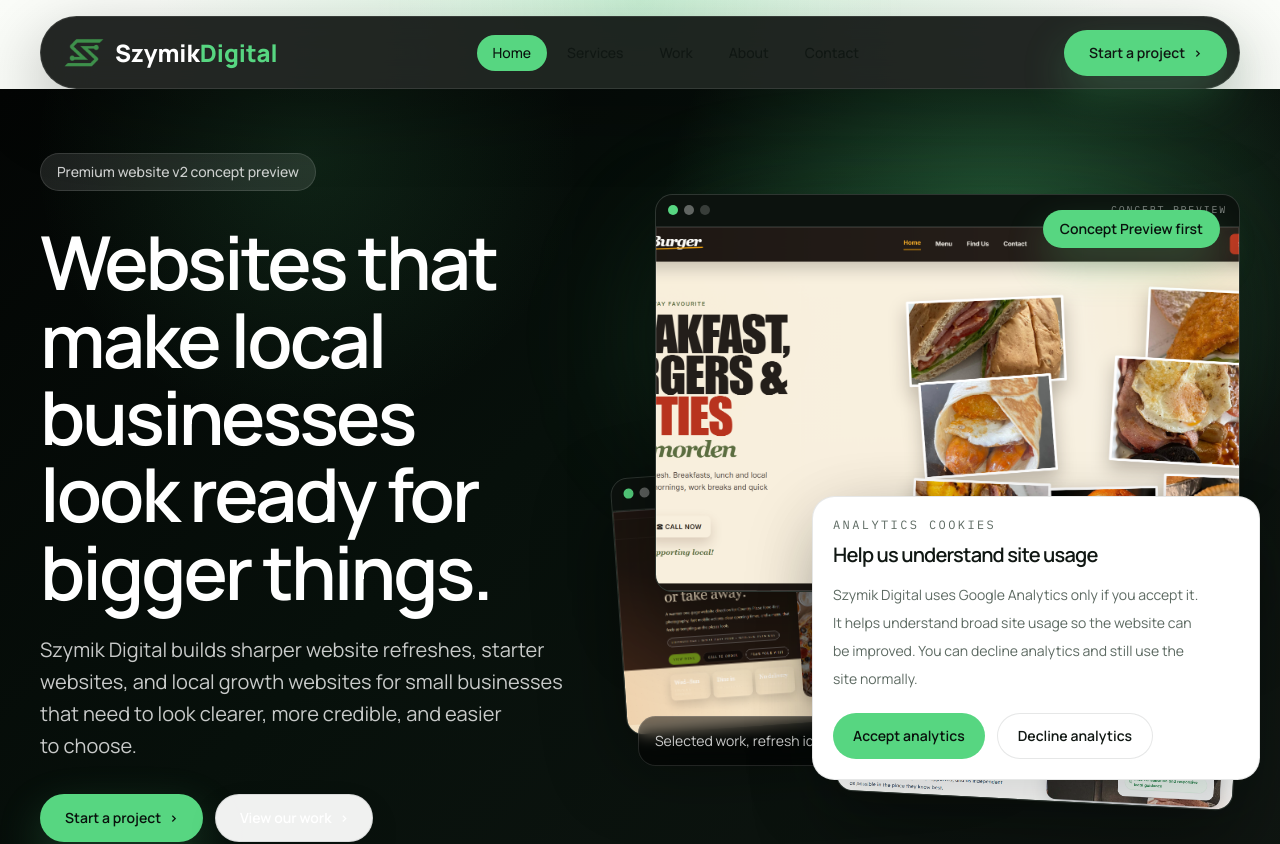
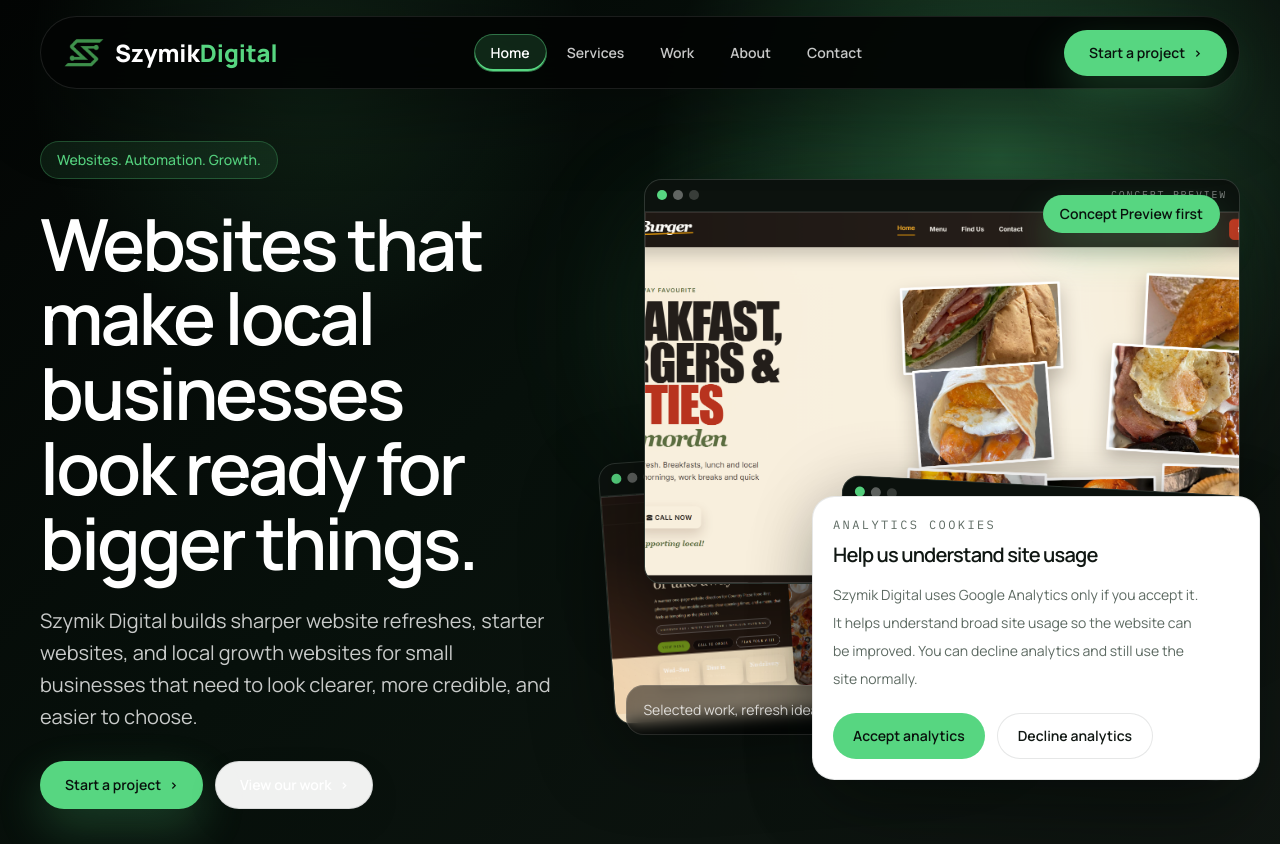
Before and after one commit to Ric0cheTed/Szymik-Digital-Website, a Next.js app: page / in a window 1280 px wide. Shown: the top 844 px of the page. Built offline with nearby package versions, Linux system fonts and the light colour scheme.

Commit message:
fix: improve homepage v2 header readability

```diff
--- a/src/app/page.tsx
+++ b/src/app/page.tsx
@@ -148,17 +148,17 @@ export const metadata: Metadata = createPageMetadata({
 export default function Home() {
   return (
     <div className="bg-[#050806] text-white">
-      <section className="relative overflow-hidden px-0 pb-14 pt-8 sm:pb-18 sm:pt-12 lg:pb-20 lg:pt-16">
+      <section className="relative -mt-[5.35rem] overflow-hidden px-0 pb-14 pt-32 sm:-mt-[5.8rem] sm:pb-20 sm:pt-36 lg:pb-20 lg:pt-36">
         <div className="absolute inset-0 bg-[linear-gradient(90deg,_rgba(87,214,129,0.08)_1px,_transparent_1px),linear-gradient(180deg,_rgba(87,214,129,0.06)_1px,_transparent_1px)] bg-[length:82px_82px] opacity-45" />
         <div className="absolute inset-0 bg-[radial-gradient(circle_at_78%_18%,_rgba(87,214,129,0.32),_transparent_28%),radial-gradient(circle_at_24%_8%,_rgba(87,214,129,0.12),_transparent_22%),linear-gradient(135deg,_#030504_0%,_#07100b_42%,_#111713_100%)]" />
         <div className="site-container relative">
-          <div className="grid gap-9 lg:grid-cols-[minmax(0,0.92fr)_minmax(30rem,1.08fr)] lg:items-center xl:gap-12">
-            <div className="max-w-4xl space-y-7 sm:space-y-8">
-              <span className="pill max-w-full border-white/12 bg-white/10 text-white/78">
-                Premium website v2 concept preview
+          <div className="grid gap-8 lg:grid-cols-[minmax(0,0.9fr)_minmax(30rem,1.1fr)] lg:items-center xl:gap-12">
+            <div className="max-w-4xl space-y-6 sm:space-y-7">
+              <span className="pill max-w-full border-accent/28 bg-accent/10 text-accent">
+                Websites. Automation. Growth.
               </span>
               <div className="space-y-5 sm:space-y-6">
-                <h1 className="max-w-5xl text-4xl font-semibold leading-[1.04] text-white sm:text-6xl lg:text-[4.65rem]">
+                <h1 className="max-w-5xl text-4xl font-semibold leading-[1.04] text-white sm:text-6xl lg:text-[4.5rem]">
                   Websites that make local businesses look ready for bigger
                   things.
                 </h1>
@@ -185,7 +185,7 @@ export default function Home() {
               </div>
             </div>
 
-            <div className="relative min-h-[29rem] sm:min-h-[34rem] lg:min-h-[38rem]">
+            <div className="relative min-h-[28rem] sm:min-h-[33rem] lg:min-h-[37rem]">
               <div className="absolute inset-x-8 top-7 hidden h-56 rounded-full bg-accent/18 blur-3xl sm:block" />
               <BrowserFrame
                 work={selectedWork[0]}
--- a/src/components/site-header.tsx
+++ b/src/components/site-header.tsx
@@ -19,16 +19,21 @@ export function SiteHeader() {
   const pathname = usePathname();
   const [isOpen, setIsOpen] = useState(false);
   const isHome = pathname === "/";
+  const headerShellClassName = isHome
+    ? "border border-white/10 bg-[#030504]/94 shadow-[0_24px_70px_rgba(0,0,0,0.34)]"
+    : "border border-black/6 bg-white/90 shadow-[0_24px_56px_rgba(9,18,13,0.12)]";
+  const brandHoverClassName = isHome ? "hover:bg-white/10" : "hover:bg-black/5";
+  const menuPanelClassName = isHome
+    ? "border-white/10 bg-[#030504]/96"
+    : "border-border/80 bg-white/90";
 
   return (
     <header className="sticky top-0 z-[60]">
-      <div className="site-container pt-4">
+      <div className="site-container pt-3 sm:pt-4">
         <div
           className={[
-            "rounded-full px-3 py-3 backdrop-blur-xl",
-            isHome
-              ? "border border-white/10 bg-[#050806]/88 shadow-[0_24px_70px_rgba(0,0,0,0.3)]"
-              : "border border-black/6 bg-white/90 shadow-[0_24px_56px_rgba(9,18,13,0.12)]",
+            "rounded-[1.35rem] px-3 py-3 backdrop-blur-xl sm:rounded-full",
+            headerShellClassName,
           ]
             .join(" ")
             .trim()}
@@ -38,7 +43,7 @@ export function SiteHeader() {
               href="/"
               className={[
                 "flex items-center gap-2.5 rounded-full px-2.5 py-2 transition",
-                isHome ? "hover:bg-white/10" : "hover:bg-black/5",
+                brandHoverClassName,
               ]
                 .join(" ")
                 .trim()}
@@ -75,13 +80,13 @@ export function SiteHeader() {
                     href={item.href}
                     aria-current={active ? "page" : undefined}
                     className={[
-                      "rounded-full px-4 py-2 text-sm font-medium transition focus-visible:outline-none focus-visible:ring-2 focus-visible:ring-accent/35",
+                      "rounded-full px-4 py-2 text-sm font-semibold transition focus-visible:outline-none focus-visible:ring-2 focus-visible:ring-accent/45",
                       active
                         ? isHome
-                          ? "bg-accent !text-surface-strong hover:!text-surface-strong focus-visible:!text-surface-strong"
+                          ? "border border-accent/45 bg-accent/16 !text-white shadow-[inset_0_-2px_0_#57d681] hover:!text-white focus-visible:!text-white"
                           : "bg-surface-strong !text-white hover:!text-white focus-visible:!text-white"
                         : isHome
-                          ? "text-white/72 hover:bg-white/10 hover:text-white"
+                          ? "!text-white/78 hover:bg-white/10 hover:!text-white"
                           : "text-muted hover:bg-black/5 hover:text-foreground",
                     ]
                       .join(" ")
@@ -94,7 +99,10 @@ export function SiteHeader() {
             </nav>
 
             <div className="hidden md:block">
-              <CtaLink href="/contact#enquiry">
+              <CtaLink
+                href="/contact#enquiry"
+                className={isHome ? "!text-surface-strong hover:!text-surface-strong" : ""}
+              >
                 {siteSettings.ctaLabels.primary}
               </CtaLink>
             </div>
@@ -126,9 +134,7 @@ export function SiteHeader() {
           <div
             className={[
               "mt-3 rounded-[1.5rem] border p-4 shadow-[0_24px_56px_rgba(9,18,13,0.18)] backdrop-blur-xl md:hidden",
-              isHome
-                ? "border-white/10 bg-[#050806]/94"
-                : "border-border/80 bg-white/90",
+              menuPanelClassName,
             ]
               .join(" ")
               .trim()}
@@ -146,10 +152,10 @@ export function SiteHeader() {
                       "rounded-[1.3rem] px-4 py-3 text-sm font-medium transition focus-visible:outline-none focus-visible:ring-2 focus-visible:ring-accent/35",
                       active
                         ? isHome
-                          ? "bg-accent !text-surface-strong hover:!text-surface-strong focus-visible:!text-surface-strong"
+                          ? "border border-accent/45 bg-accent/16 !text-white shadow-[inset_3px_0_0_#57d681] hover:!text-white focus-visible:!text-white"
                           : "bg-surface-strong !text-white hover:!text-white focus-visible:!text-white"
                         : isHome
-                          ? "bg-white/8 text-white hover:bg-white/12"
+                          ? "bg-white/8 !text-white/82 hover:bg-white/12 hover:!text-white"
                           : "bg-white text-foreground hover:border-accent/40 hover:bg-accent-soft",
                     ]
                       .join(" ")
@@ -164,7 +170,7 @@ export function SiteHeader() {
             <div className="mt-4">
               <CtaLink
                 href="/contact#enquiry"
-                className="w-full"
+                className="w-full !text-surface-strong hover:!text-surface-strong"
                 variant="primary"
               >
                 {siteSettings.ctaLabels.primary}
```
Also changed, not shown: 2 other files (tests, documents, lock files or other folders).
